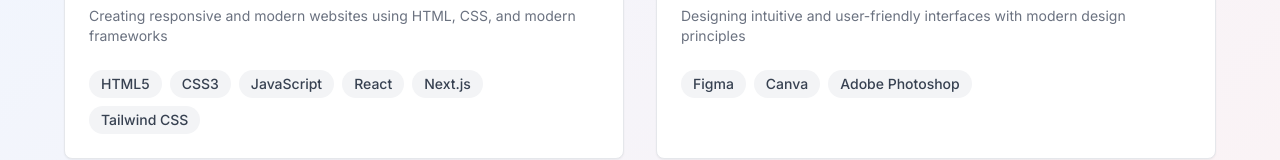
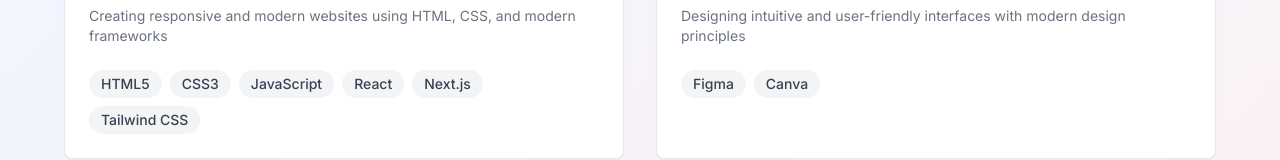
Before and after one commit to Secrell/CarelPorto, a Next.js app: page /skills in a window 1280 px wide. Shown: the part 409-569 px from the top of the page. Built offline with nearby package versions, Linux system fonts and the light colour scheme.

Commit message:
Remove Adobe Photoshop and replace Instagram with WhatsApp

```diff
--- a/app/contact/page.tsx
+++ b/app/contact/page.tsx
@@ -1,6 +1,6 @@
 'use client'
 
-import { Mail, Phone, MapPin, Instagram, Linkedin, Github } from 'lucide-react'
+import { Mail, Phone, MapPin, MessageCircle, Linkedin, Github } from 'lucide-react'
 import { Card, CardContent, CardDescription, CardHeader, CardTitle } from '../../components/ui/card'
 import { useTheme } from '../../lib/theme-context'
 
@@ -105,7 +105,7 @@
               <CardContent>
                 <div className="flex flex-col sm:flex-row gap-3 sm:gap-4">
                   <a
-                    href="https://www.instagram.com/edgarcarel/"
+                    href="https://wa.me/6289561835624"
                     target="_blank"
                     rel="noopener noreferrer"
                     className={`flex-1 inline-flex items-center justify-center px-4 py-3 text-sm font-medium rounded-md transition-colors ${
@@ -114,8 +114,8 @@
                         : 'border border-gray-300 text-gray-700 bg-white hover:bg-gray-50 hover:border-gray-400'
                     }`}
                   >
-                    <Instagram className="w-4 h-4 mr-2" />
-                    Instagram
+                    <MessageCircle className="w-4 h-4 mr-2" />
+                    WhatsApp
                   </a>
                   <a
                     href="https://www.linkedin.com/in/careledgar/"
--- a/app/page.tsx
+++ b/app/page.tsx
@@ -1,7 +1,7 @@
 'use client'
 
 import { useState, useEffect } from 'react'
-import { Code, Cpu, Globe, Palette, Mail, Instagram, Linkedin, Github, Download, ExternalLink, Star, Coffee, Zap } from 'lucide-react'
+import { Code, Cpu, Globe, Palette, Mail, Linkedin, Github, Download, ExternalLink, Star, Coffee, Zap } from 'lucide-react'
 import { useTheme } from '../lib/theme-context'
 
 export default function HomePage() {
@@ -45,7 +45,7 @@
   const stats = [
     { icon: <Code className="w-6 h-6" />, number: "30+", label: "Projects Completed" },
     { icon: <Coffee className="w-6 h-6" />, number: "999+", label: "Cups of Coffee" },
-    { icon: <Star className="w-6 h-6" />, number: "3.5", label: "GPA Achievement" },
+    { icon: <Star className="w-6 h-6" />, number: "3.33", label: "GPA Achievement" },
     { icon: <Zap className="w-6 h-6" />, number: "24/7", label: "Learning Mode" }
   ]
 
--- a/app/skills/page.tsx
+++ b/app/skills/page.tsx
@@ -18,7 +18,7 @@
       icon: <Palette className="w-8 h-8" />,
       title: "UI/UX Design",
       description: "Designing intuitive and user-friendly interfaces with modern design principles",
-      technologies: ["Figma", "Canva","Adobe Photoshop"]
+      technologies: ["Figma", "Canva"]
     },
     {
       icon: <Cpu className="w-8 h-8" />,
--- a/app/tools/page.tsx
+++ b/app/tools/page.tsx
@@ -37,8 +37,7 @@
       title: "Design & UI/UX",
       tools: [
         { name: "Figma", description: "UI/UX design and prototyping" },
-        { name: "Canva", description: "Graphic design and visual content" },
-        { name: "Adobe Photoshop", description: "Image editing and manipulation" }
+        { name: "Canva", description: "Graphic design and visual content" }
       ]
     },
     {
```
